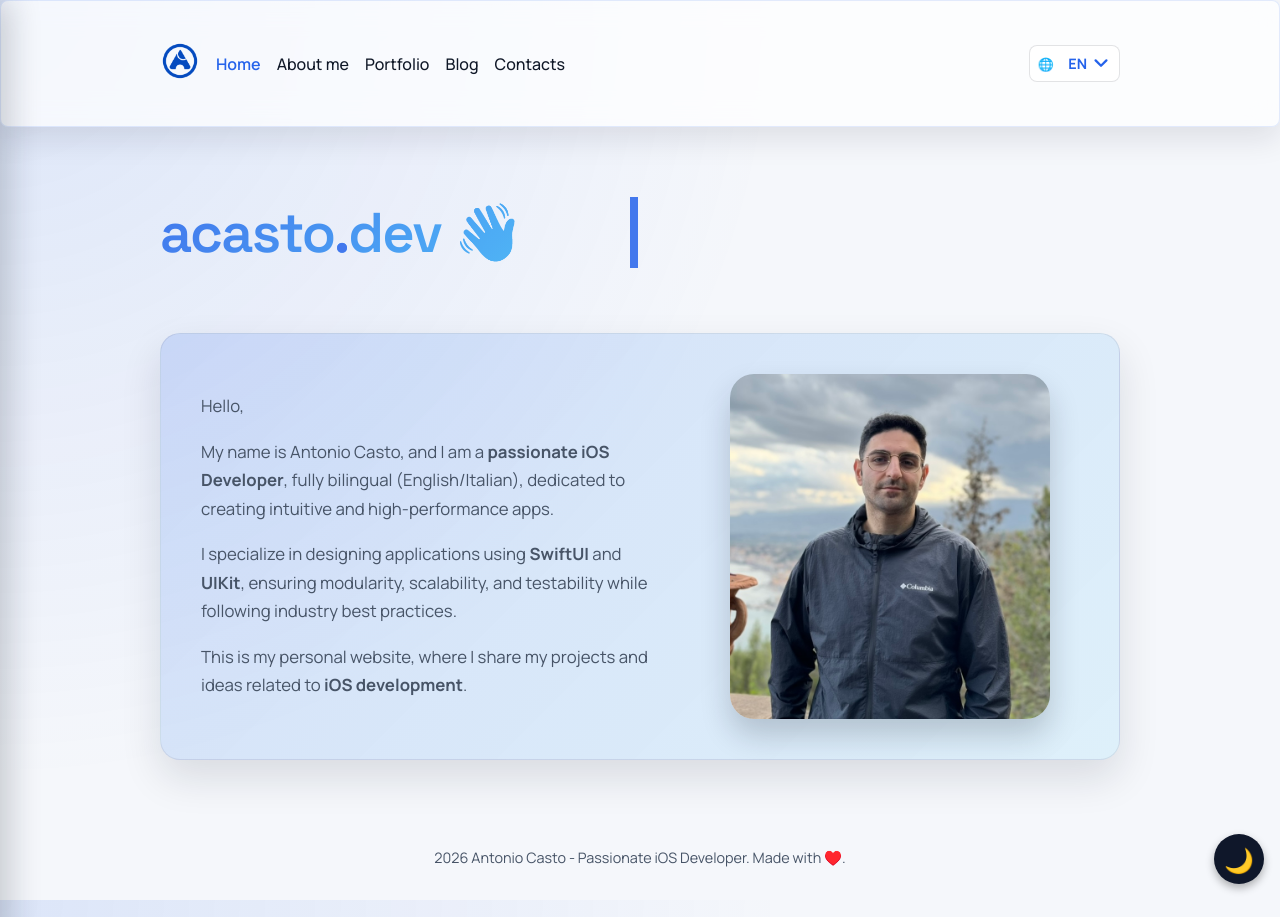
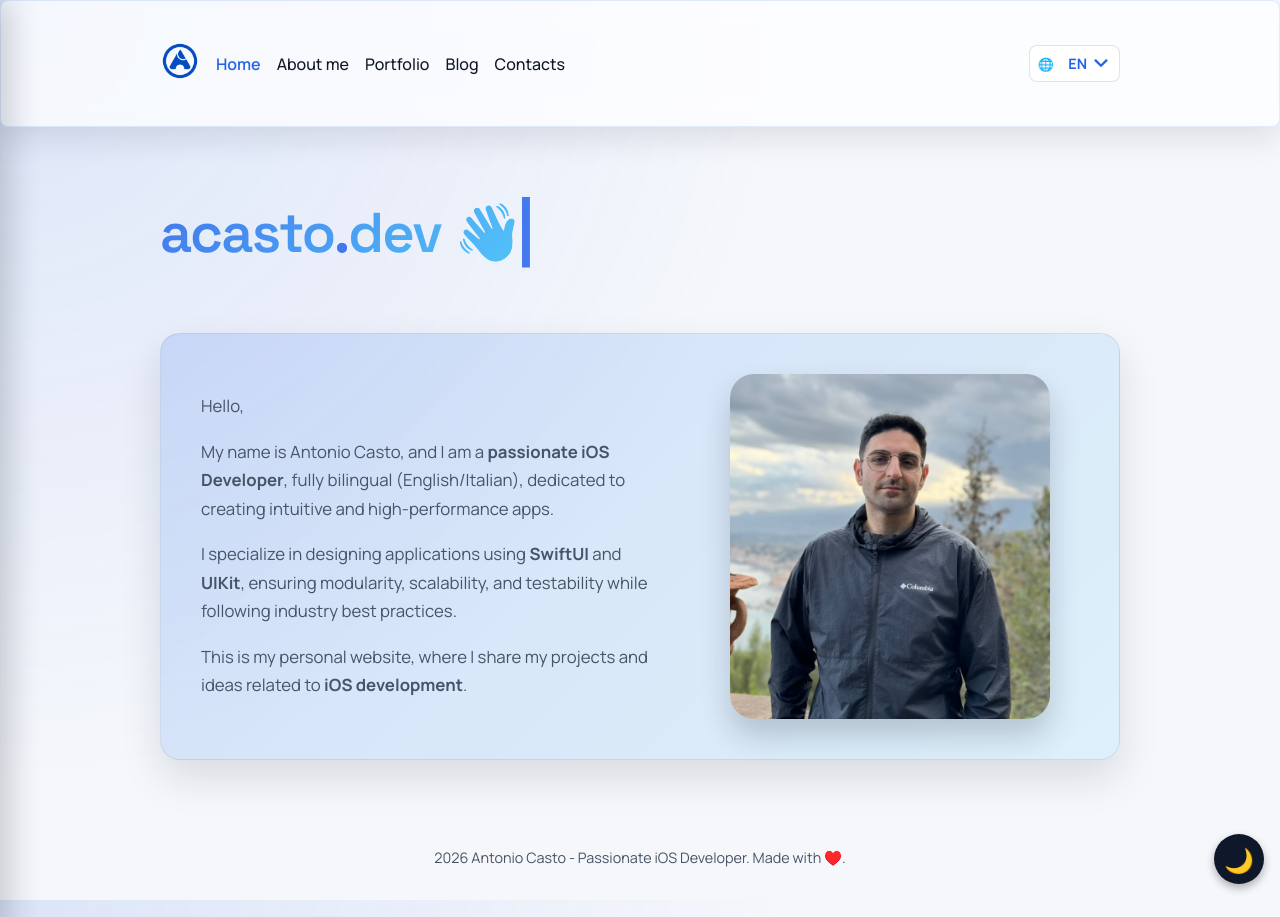
Before and after one commit to antoniocasto/acasto.dev, a Jekyll site: the page built from en/index.markdown, in a window 1280 px wide. Built offline with Jekyll 4.4.1, drawn with Linux system fonts in a browser that asks for light colours.

Commit message:
Fix cursor spacing

```diff
--- a/_sass/_index.scss
+++ b/_sass/_index.scss
@@ -9,7 +9,6 @@
   display: inline-block;
   overflow: hidden;
   white-space: nowrap;
-  width: 0;
   border-right: 0.15em solid var(--primary-color);
   animation: typing 1.5s steps(40, end) forwards, blink-caret 0.5s step-end infinite 1.5s;
   font-family: var(--font-display);
@@ -20,6 +19,9 @@
   background-clip: text;
   color: transparent;
   opacity: 0.85;
+  width: max-content;
+  max-width: 100%;
+  clip-path: inset(0 100% 0 0);
 }
 
 // Styles for the dot in the typing animation
@@ -30,10 +32,17 @@
 // Keyframes for the typing animation
 @keyframes typing {
   from {
-    width: 0;
+    clip-path: inset(0 100% 0 0);
   }
   to {
-    width: 13ch;
+    clip-path: inset(0 0 0 0);
+  }
+}
+
+@media (prefers-reduced-motion: reduce) {
+  .typing-animation {
+    animation: none;
+    clip-path: inset(0 0 0 0);
   }
 }
 
```
